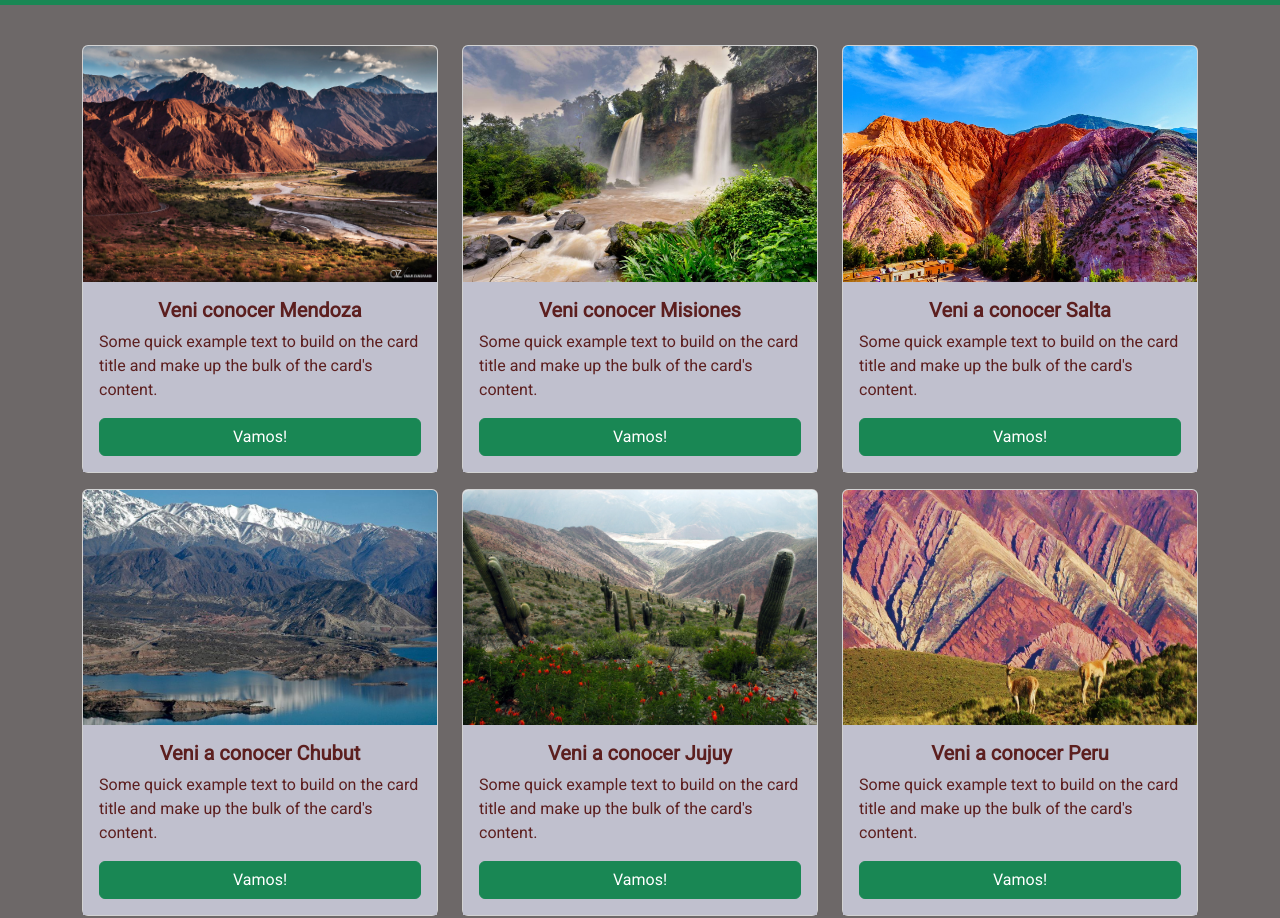
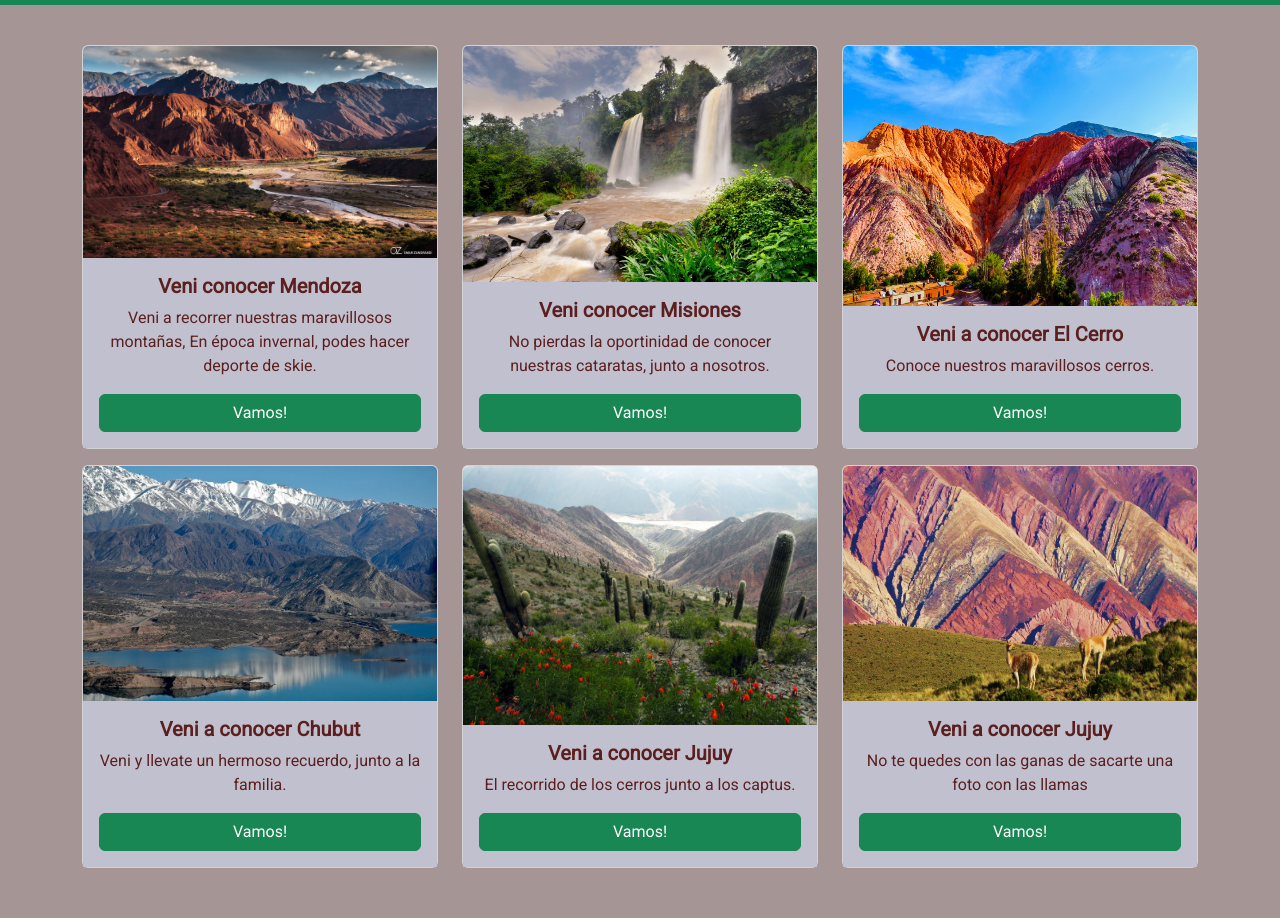
Before and after one commit to kitox92/marcosviajes, a plain HTML site: page paginas/nuestros-viajes.html in a window 1280 px wide. Shown: the part 69-987 px from the top of the page. Drawn offline with nearby package versions, Linux system fonts and the light colour scheme; a web font is replaced by a local one.

Commit message:
modifique algunas cosas

```diff
--- a/css/partials/_footer.scss
+++ b/css/partials/_footer.scss
@@ -1,7 +1,5 @@
 footer{
     align-items: center;
-}
-
 
     .formulario{
         width: 400px;
@@ -14,3 +12,4 @@ footer{
 
         }
     }
+}
--- a/css/partials/_tarjetitas.scss
+++ b/css/partials/_tarjetitas.scss
@@ -11,6 +11,7 @@
 
         .btn:hover{
             box-shadow: rgb(22, 108, 201) 0px 20px 30px -10px;
+            color: red;
         }
 
 
--- a/css/partials/_variables.scss
+++ b/css/partials/_variables.scss
@@ -2,4 +2,7 @@
 
 $fontRoboto: 'Roboto', sans-serif;
 
-$bodyColor: rgba(59, 52, 52, 0.74);
+
+
+/** fondo color **/
+$bodyColor: rgba(134, 112, 112, 0.74);
--- a/paginas/nuestros-viajes.html
+++ b/paginas/nuestros-viajes.html
@@ -47,72 +47,70 @@
     </nav>
   </header>
 <body >
-
-  <section class="container animacion  ">
+  <section class="container animacion text-center  ">
     <div class="row mt-4">
-
       <div class="col-md-4 col-sm-6  mt-3 ">
         <div class="card h-100" >
-            <img src="../imagenes/cafayate.jpg" class="card-img-top" alt="cafayate">
+          <img src="../imagenes/cafayate.jpg" class="card-img-top img-fluid" alt="cafayate">
           <div class="card-body  tarjetitas tarjetitasColor">
             <h5 class="card-title fw-bold text-center">Veni conocer Mendoza</h5>
-              <p class="card-text">Some quick example text to build on the card title and make up the bulk of the card's content.</p>
-              <a href="#" class="btn btn-success d-flex justify-content-center bounce-top">Vamos!</a>
+            <p class="card-text">Veni a recorrer nuestras maravillosos montañas, En época invernal, podes hacer deporte de skie.</p>
+            <a href="../paginas/contacto.html" class="btn btn-success d-flex justify-content-center bounce-top">Vamos!</a>
+          </div>
+        </div>
+      </div>
+
+      <div class="col-md-4 col-sm-6 mt-3   ">
+        <div class="card h-100" >
+          <img src="../imagenes/misiones.jpg" class="card-img-top img-fluid" alt="misiones">
+          <div class="card-body  tarjetitas tarjetitasColor">
+            <h5 class="card-title fw-bold text-center">Veni conocer Misiones</h5>
+            <p class="card-text">No pierdas la oportinidad de conocer nuestras cataratas, junto a nosotros.</p>
+            <a href="../paginas/contacto.html" class="btn btn-success  d-flex justify-content-center bounce-top">Vamos!</a>
+          </div>
+        </div>
+      </div>
+
+      <div class="col-md-4 col-sm-6 mt-3  ">
+        <div class="card h-100" >
+          <img src="../imagenes/cerrocolores.jpg" class="card-img-top img-fluid" alt="cerrocolores">
+          <div class="card-body  tarjetitas tarjetitasColor">
+            <h5 class="card-title fw-bold text-center">Veni a conocer El Cerro</h5>
+            <p class="card-text">Conoce nuestros maravillosos cerros.</p>
+            <a href="../paginas/contacto.html" class="btn btn-success d-flex justify-content-center bounce-top">Vamos!</a>
+          </div>
+        </div>
+      </div>
+
+      <div class="col-md-4 col-sm-6 mt-3 ">
+        <div class="card h-100">
+          <img src="../imagenes/mendoza.jpg" class="card-img-top img-fluid" alt="chubut">
+          <div class="card-body  tarjetitas tarjetitasColor">
+            <h5 class="card-title fw-bold text-center">Veni a conocer Chubut</h5>
+            <p class="card-text">Veni y llevate un hermoso recuerdo, junto a la familia.</p>
+            <a href="../paginas/contacto.html" class="btn btn-success d-flex justify-content-center bounce-top">Vamos!</a>
           </div>
         </div>
       </div>
 
       <div class="col-md-4 col-sm-6 mt-3 ">
         <div class="card h-100" >
-            <img src="../imagenes/misiones.jpg" class="card-img-top" alt="misiones">
+          <img src="../imagenes/jujuy.jpg" class="card-img-top img-fluid"  alt="jujuy">
           <div class="card-body  tarjetitas tarjetitasColor">
-              <h5 class="card-title fw-bold text-center">Veni conocer Misiones</h5>
-              <p class="card-text">Some quick example text to build on the card title and make up the bulk of the card's content.</p>
-              <a href="#" class="btn btn-success d-flex justify-content-center bounce-top">Vamos!</a>
+            <h5 class="card-title fw-bold text-center">Veni a conocer Jujuy</h5>
+            <p class="card-text">El recorrido de los cerros junto a los captus.</p>
+            <a href="../paginas/contacto.html" class="btn btn-success d-flex justify-content-center bounce-top">Vamos!</a>
           </div>
         </div>
       </div>
 
       <div class="col-md-4 col-sm-6 mt-3  ">
         <div class="card h-100" >
-            <img src="../imagenes/cerrocolores.jpg" class="card-img-top" alt="cerrocolores">
-            <div class="card-body  tarjetitas tarjetitasColor">
-              <h5 class="card-title fw-bold text-center">Veni a conocer Salta</h5>
-              <p class="card-text">Some quick example text to build on the card title and make up the bulk of the card's content.</p>
-              <a href="#" class="btn btn-success d-flex justify-content-center bounce-top">Vamos!</a>
-            </div>
-          </div>
-        </div>
-
-        <div class="col-md-4 col-sm-6 mt-3 ">
-          <div class="card h-100">
-            <img src="../imagenes/mendoza.jpg" class="card-img-top" alt="chubut">
-            <div class="card-body  tarjetitas tarjetitasColor">
-              <h5 class="card-title fw-bold text-center">Veni a conocer Chubut</h5>
-              <p class="card-text">Some quick example text to build on the card title and make up the bulk of the card's content.</p>
-              <a href="#" class="btn btn-success d-flex justify-content-center bounce-top">Vamos!</a>
-            </div>
-          </div>
-        </div>
-
-        <div class="col-md-4 col-sm-6 mt-3 ">
-          <div class="card h-100" >
-            <img src="../imagenes/jujuy.jpg" class="card-img-top" alt="jujuy">
-            <div class="card-body  tarjetitas tarjetitasColor">
-              <h5 class="card-title fw-bold text-center">Veni a conocer Jujuy</h5>
-              <p class="card-text">Some quick example text to build on the card title and make up the bulk of the card's content.</p>
-              <a href="#" class="btn btn-success d-flex justify-content-center bounce-top">Vamos!</a>
-            </div>
-          </div>
-        </div>
-
-        <div class="col-md-4 col-sm-6 mt-3  ">
-          <div class="card h-100" >
-            <img src="../imagenes/jujuy2.jpg" class="card-img-top" alt="jujy2">
+          <img src="../imagenes/jujuy2.jpg" class="card-img-top img-fluid " alt="jujuy2">
           <div class="card-body tarjetitas tarjetitasColor">
-              <h5 class="card-title fw-bold text-center">Veni a conocer Peru</h5>
-              <p class="card-text">Some quick example text to build on the card title and make up the bulk of the card's content.</p>
-              <a href="#" class="btn btn-success d-flex justify-content-center  bounce-top">Vamos!</a>
+            <h5 class="card-title fw-bold text-center ">Veni a conocer Jujuy</h5>
+            <p class="card-text">No te quedes con las ganas de sacarte una foto con las llamas</p>
+            <a href="../paginas/contacto.html" class="btn btn-success d-flex justify-content-center  bounce-top">Vamos!</a>
           </div>
         </div>
       </div>
```
Also changed, not shown: css/estilo.scss (+14 -0 lines), index.html (+6 -19 lines), paginas/contacto.html (+7 -21 lines), paginas/nosotros.html (+7 -15 lines), paginas/preguntas-frecuentes.html (+10 -10 lines), css/estilo.css, css/stilos.css (added), imagenes/cabaña1-min.jpg (added), imagenes/cabaña2-min.jpg (added), imagenes/cabaña3-min.jpg (added), 1 other file. Lines whose indentation alone changed are shown as unchanged.
